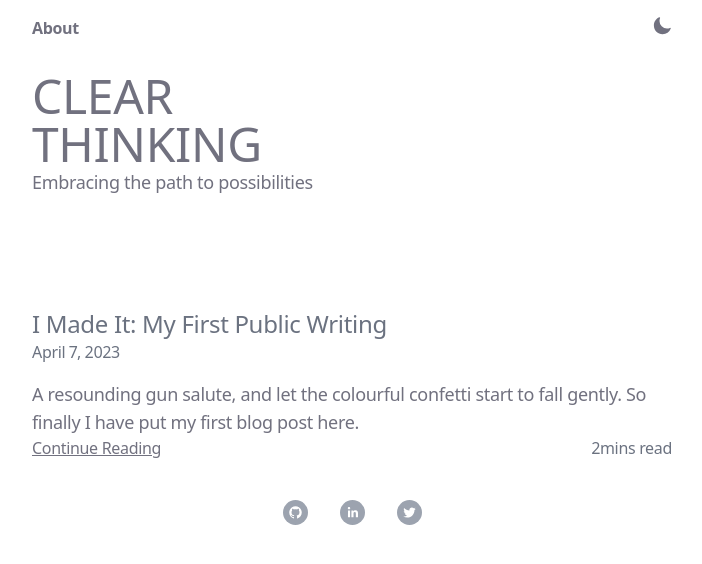
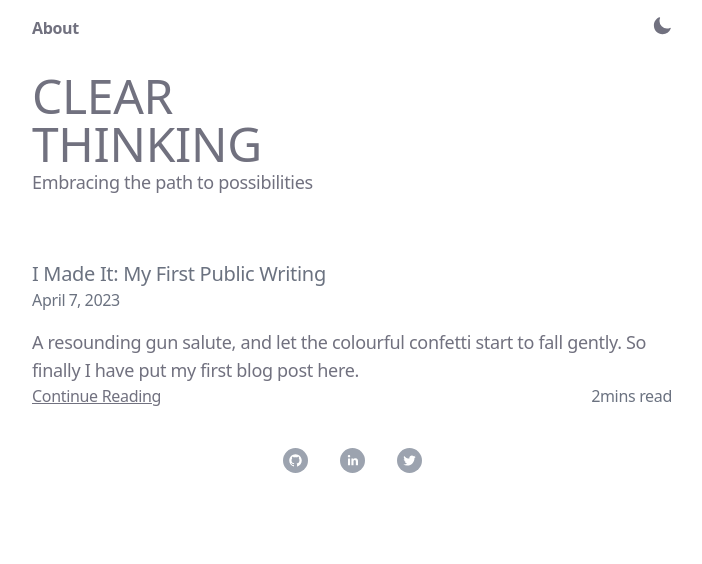
Before and after one commit to victor-eno/vicjournals, a Next.js app: page / in a window 1280 px wide. Shown: the top 564 px of the page, without its empty margins (288-990 px from the left). Built offline with nearby package versions, Linux system fonts and the light colour scheme.

Commit message:
2nd testing changes

```diff
--- a/pages/about.js
+++ b/pages/about.js
@@ -37,10 +37,10 @@ import { ArrowLongRightIcon } from "@heroicons/react/24/outline";
 
        <div className="flex justify-between p-4">
        <div>
-        <h1 className="vic1 text-5xl font-black left-0">
+        <h1 className="vic1 text-5xl font-base left-0">
           VICTOR
         </h1>
-        <h1 className="vic1 text-5xl font-black left-0">
+        <h1 className="vic1 text-5xl font-base left-0">
           ENO
         </h1>
         <p className="vic2">victor underscore eno three four five at
--- a/pages/index.js
+++ b/pages/index.js
@@ -53,8 +53,6 @@ export default function Blog({ posts }) {
         </div>
         <br></br>
         <br></br>
-        <br></br>
-        <br></br>
       <main>
 
         <div className='px-4'>
@@ -63,7 +61,7 @@ export default function Blog({ posts }) {
 
               <div  key={`${post.slug}`} href={`/blog/${post.slug}`}>
                   <div className='mb-4'>
-                    <h1 className='text-2xl text-gray-500'>{post.frontMatter.title}</h1>
+                    <h1 className='vic3 text-xl text-gray-500'>{post.frontMatter.title}</h1>
                     <h1 className="font-base h-10 text-gray-500">{post.frontMatter.date}</h1>
                     <p>{post.frontMatter.metaDesc}</p>
 
--- a/styles/globals.css
+++ b/styles/globals.css
@@ -28,6 +28,11 @@
     @apply text-greytext-100 dark:text-moodytext-100;;
     font-variation-settings: 'wght' 50;
     }
+
+    .vic3 {
+      @apply text-greytext-100 dark:text-moodytext-100;;
+      font-variation-settings: 'wght' 500;
+      }
 
     p{
       @apply text-lg text-greytext-100 dark:text-moodytext-100;
```
